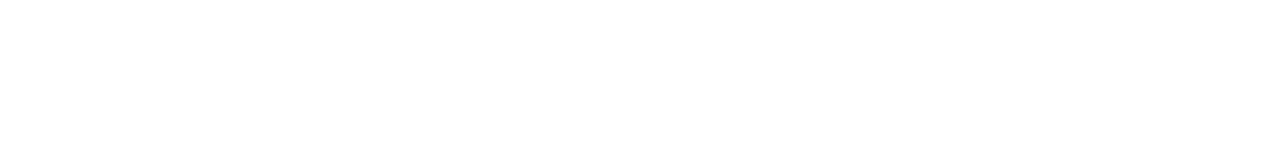
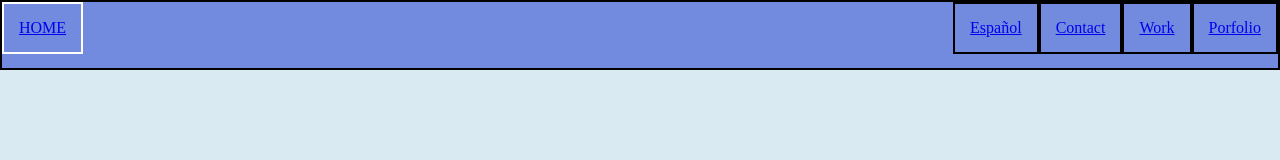
Before and after one commit to aldordar/web_personal, a plain HTML site: page index.html in a window 1280 px wide. Drawn offline with Linux system fonts and the light colour scheme.

Commit message:
Barra-Menú || Primera Configuración

```diff
--- a/css/style.css
+++ b/css/style.css
@@ -0,0 +1,36 @@
+* {
+  margin: 0;
+  padding: 0;
+  box-sizing: border-box; /*El borde se ajusta al tamaño*/
+}
+
+body {
+  background-color: #d9eaf2;
+}
+
+header {
+  width: 100%;
+  height: 70px;
+  border: 2px solid black;
+  background-color: #738bde;
+}
+
+nav {
+  width: 100%;
+  height: 100%;
+}
+
+#home {
+  padding: 15px;
+  float: left;
+  display: inline-block;
+  border: 2px solid white;
+}
+
+nav ul li {
+  padding: 15px;
+  float:right;
+  list-style: none;
+  border: 2px solid black;
+  display: inline-block;
+}
--- a/index.html
+++ b/index.html
@@ -11,6 +11,19 @@
 </head>
 
 <body>
+<div id="container">
+  <header>
+    <nav>
+      <div id="home"><a href="#">HOME</a></div>
+      <ul>
+        <li><a href="#" class="menu-option">Porfolio</a></li>
+        <li><a href="#" class="menu-option">Work</a></li>
+        <li><a href="#" class="menu-option">Contact</a></li>
+        <li><a href="#" class="menu-option">Español</a></li>
+      </ul>
+    </nav>
+  </header>
+</div>
 
 </body>
 </html>
```
